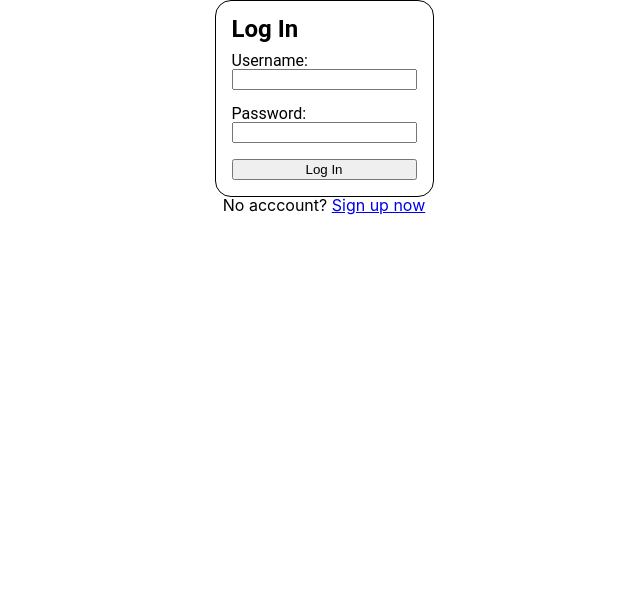
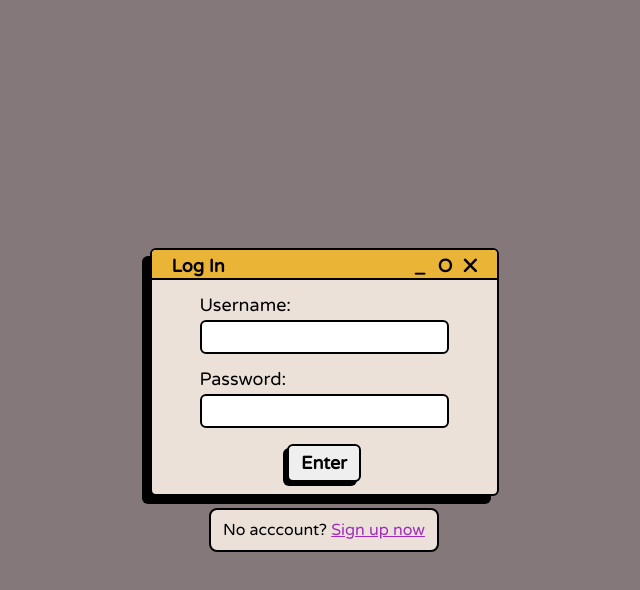
Before and after one commit to tagtart1/blog-admin, a React (Create React App) app: page /log-in in a window 1280 px wide. Shown: the top 590 px of the page, without its empty margins (316-956 px from the left). Built offline with nearby package versions, Linux system fonts and the light colour scheme.

Commit message:
Add CSS to several components

```diff
--- a/src/AuthForm.css
+++ b/src/AuthForm.css
@@ -7,31 +7,94 @@
   flex-direction: column;
 }
 
+.auth-wrapper {
+  height: 100vh;
+  width: 100%;
+  background-color: #84787a;
+}
+
+.form-header-bar {
+  background-color: #eab437;
+  display: flex;
+  padding-top: 4px;
+  align-items: center;
+  min-height: 30px;
+  padding-left: 20px;
+  padding-right: 20px;
+  justify-content: space-between;
+  font-size: 18px;
+  border-bottom: 2px solid black;
+  font-weight: bolder;
+}
+
 .auth-form-panel {
-  border: 1px solid black;
-  border-radius: 16px;
+  border: 2px solid black;
+  border-radius: 6px;
   display: flex;
-  padding: 16px;
+  min-width: 200px;
   gap: 12px;
   flex-direction: column;
   font-family: Roboto;
+  box-shadow: -8px 8px 0 0 #000000;
+  overflow: hidden;
+  background-color: #ebe1d8;
 }
 
-.form-title {
-  font-size: 24px;
+.tab-action-group {
+  display: flex;
+  gap: 12px;
 }
 
-form {
+.auth-form-section form {
   display: flex;
   flex-direction: column;
   gap: 16px;
+  justify-content: center;
+  padding-left: 48px;
+  padding-right: 48px;
+  padding-bottom: 12px;
+  padding-top: 4px;
+  align-items: center;
+}
+.auth-form-section input {
+  color: #d57557;
+  border-radius: 6px;
+  border: 2px solid black;
+  font-size: 18px;
+  padding-left: 8px;
+  padding-top: 4px;
+  padding-bottom: 4px;
 }
 
 .auth-form-group {
   display: flex;
   flex-direction: column;
+  gap: 6px;
 }
 
-button {
-  width: 100%;
+.auth-form-group label {
+  font-size: 18px;
 }
+
+.submit-group button {
+  font-weight: bolder;
+  width: fit-content;
+  border-radius: 6px;
+  padding: 6px 12px;
+  box-shadow: -4px 4px 0 0 #000000;
+  border: 2px solid black;
+  font-size: 18px;
+  cursor: pointer;
+}
+
+.call-to-action-box {
+  margin-top: 12px;
+  padding: 12px;
+  background-color: #ebe1d8;
+  border-radius: 8px;
+  border: 2px solid black;
+}
+
+a {
+  color: rgb(159, 44, 190);
+}
--- a/src/CreatePost.jsx
+++ b/src/CreatePost.jsx
@@ -4,10 +4,13 @@ import "./CreatePost.css";
 import { useState } from "react";
 import { useUser } from "./UserProvider";
 import { usePosts } from "./PostProvider";
+import ErrorPopUp from "./components/ErrorPopUp/ErrorPopUp";
 
 const CreatePost = () => {
   const [isDraft, setIsDraft] = useState(false);
   const { posts, setPosts, drafts, setDrafts } = usePosts();
+  const [error, setError] = useState();
+
   const { user } = useUser();
   const navigate = useNavigate();
 
@@ -32,6 +35,12 @@ const CreatePost = () => {
 
     try {
       const response = await fetch(url, postOptions);
+      if (!response.ok) {
+        const err = await response.json();
+        setError(err);
+
+        return;
+      }
       const result = await response.json();
 
       setDrafts(null);
@@ -79,6 +88,12 @@ const CreatePost = () => {
           Save to drafts
         </button>
       </form>
+
+      <ErrorPopUp
+        isVisible={error ? true : false}
+        message={error ? error.messages[0] : null}
+        onClose={() => setError(null)}
+      />
     </main>
   );
 };
--- a/src/LogIn.jsx
+++ b/src/LogIn.jsx
@@ -1,14 +1,14 @@
-import React, { useEffect } from "react";
+import React, { useEffect, useState } from "react";
 import "./AuthForm.css";
 import { useUser } from "./UserProvider";
 import { useNavigate, Link } from "react-router-dom";
 import useAuthForm from "./useAuthForm";
-import ProgressBar from "./util/ProgressBar/ProgressBar";
+import ErrorPopUp from "./components/ErrorPopUp/ErrorPopUp";
 
 const LogIn = () => {
   const { user, setUser } = useUser();
 
-  const { handleSubmit, errors } = useAuthForm(
+  const { handleSubmit, errors, setErrors } = useAuthForm(
     "http://localhost:3001/api/login",
     setUser
   );
@@ -22,9 +22,17 @@ const LogIn = () => {
   }, [user, navigate]);
 
   return (
+    <div className="auth-wrapper">
       <section className="auth-form-section">
         <div className="auth-form-panel">
+          <div className="form-header-bar">
             <h1 className="form-title">Log In</h1>
+            <div className="tab-action-group">
+              <span>_</span>
+              <span>O</span>
+              <span className="close-x">X</span>
+            </div>
+          </div>
           <form onSubmit={handleSubmit}>
             <div className="auth-form-group username-group">
               <label htmlFor="username">Username:</label>
@@ -35,19 +43,21 @@ const LogIn = () => {
               <input type="text" id="password" name="password" />
             </div>
             <div className="submit-group">
-            <button type="submit ">Log In</button>
+              <button type="submit ">Enter</button>
             </div>
           </form>
         </div>
-      <p>
+        <div className="call-to-action-box">
           No acccount? <Link to="/sign-up">Sign up now</Link>
-      </p>
-      {errors
-        ? errors.map((msg, index) => {
-            return <p key={index}>{msg}</p>;
-          })
-        : null}
+        </div>
+
+        <ErrorPopUp
+          isVisible={errors !== null}
+          message={errors ? errors[0] : null}
+          onClose={() => setErrors(null)}
+        />
       </section>
+    </div>
   );
 };
 
--- /dev/null
+++ b/src/components/ErrorPopUp/ErrorPopUp.css
@@ -0,0 +1,101 @@
+* {
+  box-sizing: border-box;
+  font-family: "Varela Round", sans-serif;
+}
+
+.error-pop-up-wrapper {
+  position: fixed;
+  width: 100%;
+  height: 100vh;
+  background-color: rgb(192, 254, 255, 0.5);
+}
+
+.error-pop-up-window {
+  width: 100%;
+  max-width: 300px;
+
+  background-color: #ebe1d8;
+  border-radius: 8px;
+  border: 2px solid black;
+  overflow: hidden;
+
+  box-shadow: -8px 8px 0 0 #000000;
+  position: absolute;
+  display: flex;
+  flex-direction: column;
+}
+
+.center {
+}
+
+.header-bar {
+  background-color: rgb(28, 142, 192);
+  display: flex;
+  align-items: center;
+  min-height: 30px;
+  padding-left: 20px;
+  padding-right: 20px;
+  justify-content: space-between;
+
+  border-bottom: 2px solid black;
+  font-weight: bolder;
+  user-select: none;
+}
+
+.main-content {
+  display: flex;
+  flex-direction: column;
+  justify-content: center;
+  align-items: center;
+
+  flex-grow: 1;
+  padding: 24px;
+  gap: 12px;
+}
+.error-info {
+  display: flex;
+  gap: 24px;
+  align-items: center;
+}
+.red-x {
+  background-color: rgb(234, 96, 50);
+  font-size: 36px;
+  border-radius: 50%;
+  border: 2px solid black;
+  color: white;
+  display: flex;
+  justify-content: center;
+  align-items: center;
+  width: 55px;
+  height: 55px;
+  min-width: 55px;
+  min-height: 55px;
+  overflow: hidden; /* Hide any overflowing content */
+  font-weight: lighter;
+}
+
+.red-x span {
+  transform: scaleX(1.25);
+  margin-top: 2px;
+}
+
+.close-x {
+  transform: scaleX(1.2);
+  font-size: 18px;
+  cursor: pointer;
+}
+
+.ok-btn {
+  background-color: #ece2da;
+  border: 2px solid black;
+  box-shadow: -4px 4px 0 0 #000000;
+  width: fit-content;
+  font-weight: bold;
+  padding: 8px 36px;
+  border-radius: 5px;
+  cursor: pointer;
+}
+
+.ok-btn:hover {
+  background-color: #dbd0c8;
+}
--- /dev/null
+++ b/src/components/ErrorPopUp/ErrorPopUp.jsx
@@ -0,0 +1,77 @@
+import React from "react";
+import "./ErrorPopUp.css";
+import { useState, useRef } from "react";
+
+const ErrorPopUp = ({ isVisible, message, onClose }) => {
+  const [position, setPosition] = useState({ x: `40%`, y: `30%` });
+
+  const isDragging = useRef(false); // Use useRef instead of useState
+  const offsetPos = useRef({ x: 0, y: 0 });
+
+  const handleMouseMove = (e) => {
+    if (!isDragging.current) return;
+
+    setPosition({
+      x: e.clientX - offsetPos.current.x + "px",
+      y: e.clientY - offsetPos.current.y + "px",
+    });
+  };
+
+  const handleMouseUp = () => {
+    isDragging.current = false;
+    document.removeEventListener("mousemove", handleMouseMove);
+    document.removeEventListener("mouseup", handleMouseUp);
+  };
+
+  const handleMouseDown = (e) => {
+    const rect = e.target.getBoundingClientRect();
+
+    offsetPos.current = {
+      x: e.clientX - rect.left,
+      y: e.clientY - rect.top,
+    };
+    isDragging.current = true;
+    document.addEventListener("mousemove", handleMouseMove);
+    document.addEventListener("mouseup", handleMouseUp);
+  };
+
+  const closePopUp = () => {
+    onClose();
+    setPosition({ x: `40%`, y: `30%` });
+  };
+
+  if (!isVisible) {
+    return null;
+  }
+
+  // HANDLE FOR LIST OF MESSAGES and stuff
+
+  return (
+    <div className="error-pop-up-wrapper">
+      <div
+        className="error-pop-up-window"
+        style={{ left: `${position.x}`, top: `${position.y}` }}
+      >
+        <div className="header-bar" onMouseDown={handleMouseDown}>
+          <span>Error</span>
+          <span className="close-x" onClick={closePopUp}>
+            X
+          </span>
+        </div>
+        <div className="main-content">
+          <div className="error-info">
+            <div className="red-x">
+              <span>X</span>
+            </div>
+            <p>{message}</p>
+          </div>
+          <button className="ok-btn" onClick={closePopUp}>
+            OK
+          </button>
+        </div>
+      </div>
+    </div>
+  );
+};
+
+export default ErrorPopUp;
--- a/src/index.css
+++ b/src/index.css
@@ -1,8 +1,15 @@
+@font-face {
+  font-family: "Varela Round";
+  src: url("./fonts/VarelaRound-Regular.ttf") format("truetype");
+  font-weight: normal;
+  font-style: normal;
+}
+
 body {
   margin: 0;
-  font-family: -apple-system, BlinkMacSystemFont, "Segoe UI", "Roboto", "Oxygen",
-    "Ubuntu", "Cantarell", "Fira Sans", "Droid Sans", "Helvetica Neue",
-    sans-serif;
+  font-family: "Varela Round", -apple-system, BlinkMacSystemFont, "Segoe UI",
+    "Roboto", "Oxygen", "Ubuntu", "Cantarell", "Fira Sans", "Droid Sans",
+    "Helvetica Neue", sans-serif;
   -webkit-font-smoothing: antialiased;
   -moz-osx-font-smoothing: grayscale;
   box-sizing: border-box;
--- a/src/useAuthForm.jsx
+++ b/src/useAuthForm.jsx
@@ -46,6 +46,7 @@ const useAuthForm = (endpoint, setUser) => {
   return {
     handleSubmit,
     errors,
+    setErrors,
   };
 };
 
```
Also changed, not shown: src/components/ProgressBar/ProgressBar.css (renamed from src/util/ProgressBar/ProgressBar.css), src/components/ProgressBar/ProgressBar.jsx (renamed from src/util/ProgressBar/ProgressBar.jsx), src/fonts/VarelaRound-Regular.ttf (added). Lines whose indentation alone changed are shown as unchanged.
